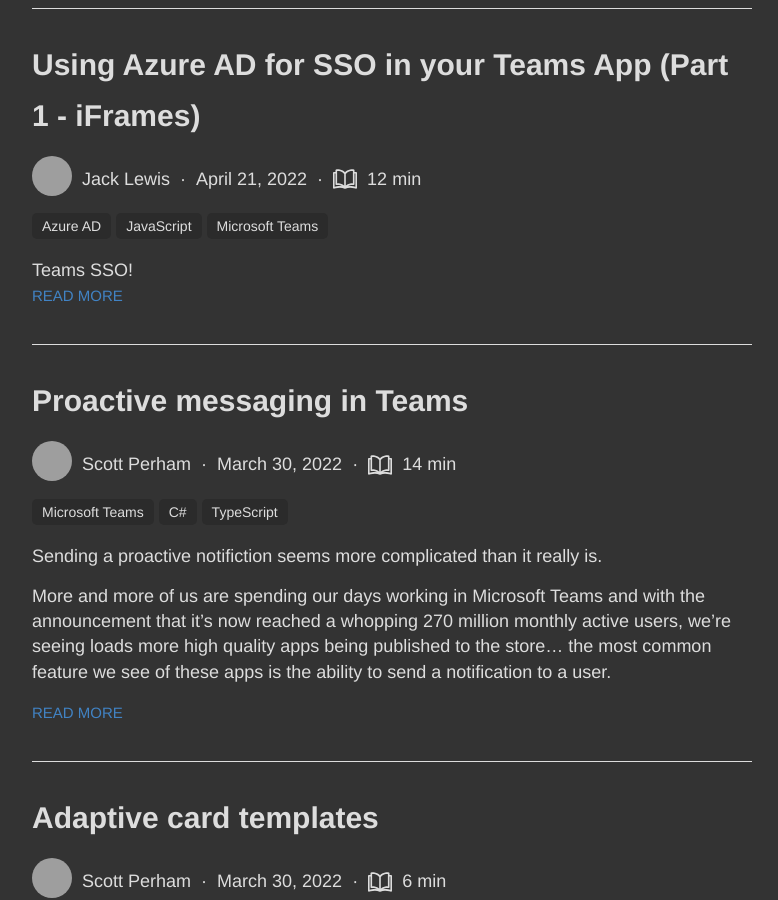
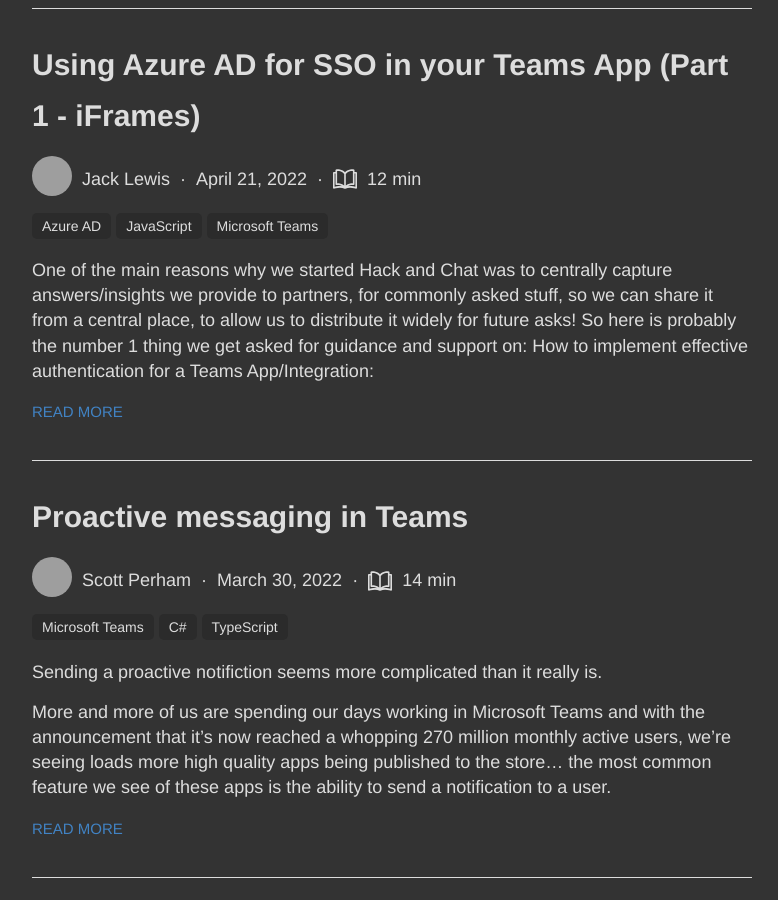
Before and after one commit to scottperham/hack-and-chat, a Jekyll site: the page built from index.html, in a window 1280 px wide and 900 px high, scrolled down 604 px. Shown: the whole window, without its empty margins (248-1026 px from the left). Built offline with Jekyll 4.4.1, drawn with Linux system fonts in a browser that asks for light colours; grey boxes are pictures that could not be loaded.

Commit message:
update on Teams SSO post

```diff
--- a/_posts/2022-04-21-teams-iframe-sso-part-1.md
+++ b/_posts/2022-04-21-teams-iframe-sso-part-1.md
@@ -1,7 +1,6 @@
 ---
 layout: post
 title:  Using Azure AD for SSO in your Teams App (Part 1 - iFrames)
-excerpt: Teams SSO!
 tags: [Azure AD, JavaScript, Microsoft Teams]
 excerpt_separator: <!--more-->
 author: jack
```
